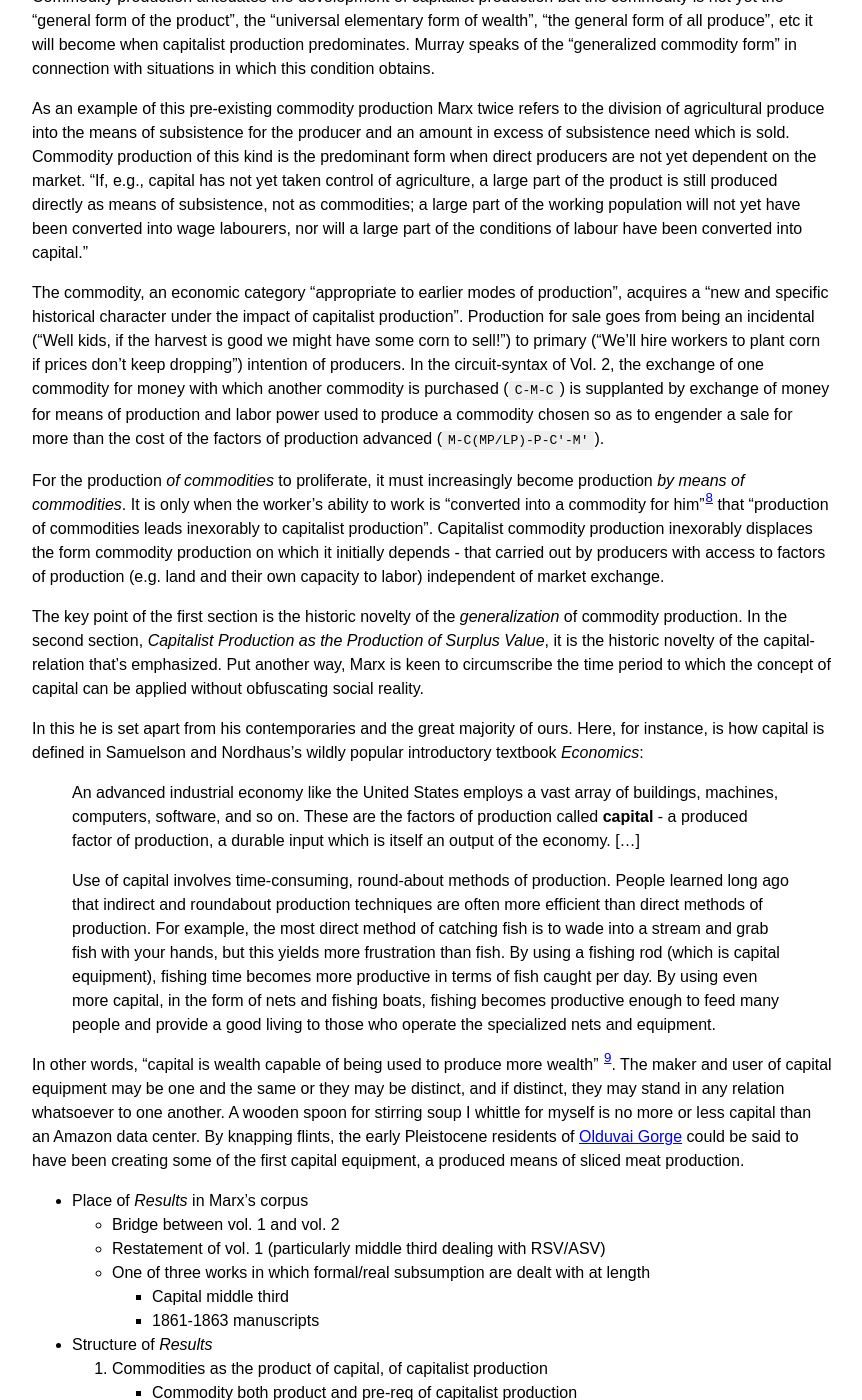
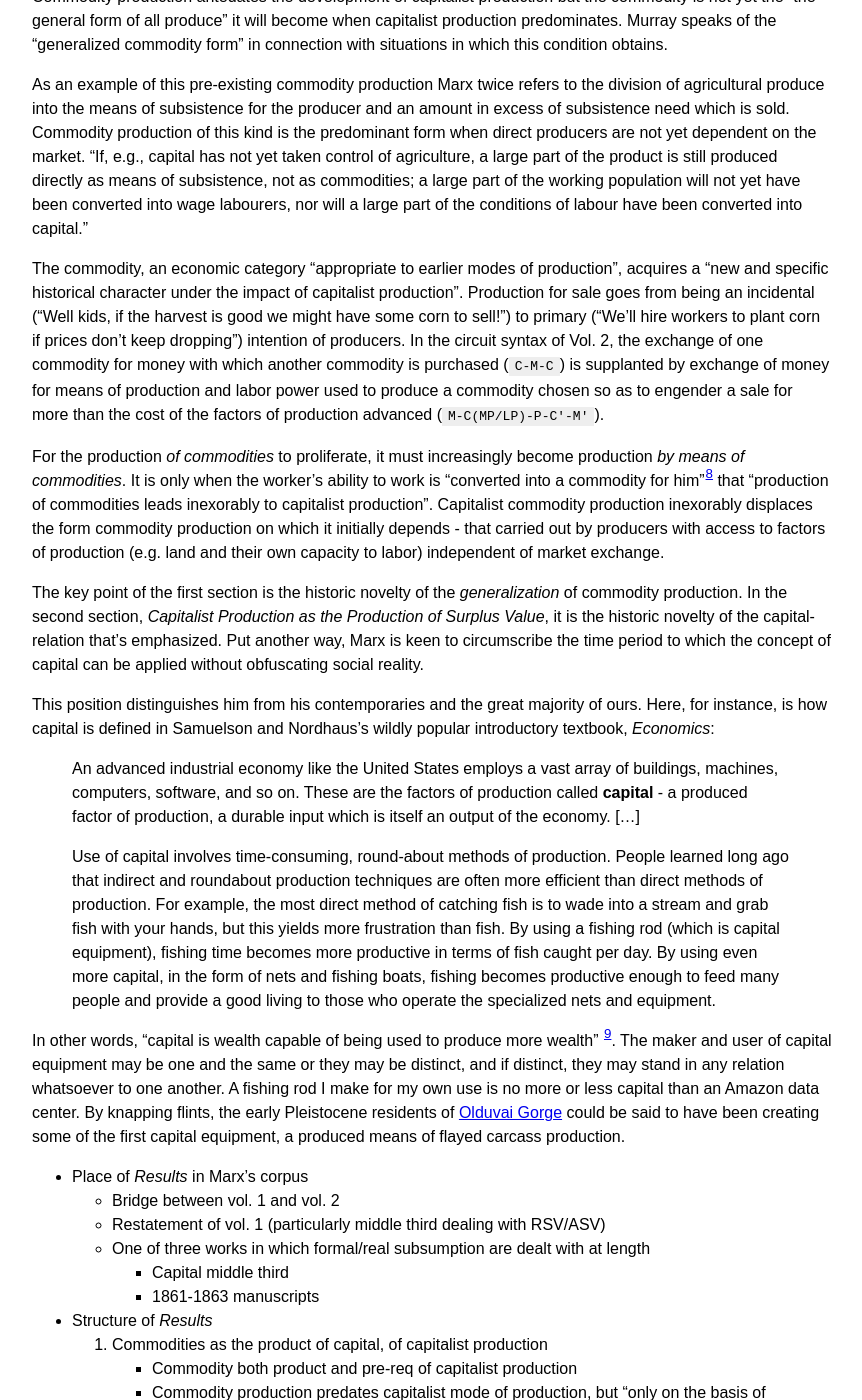
Before and after one commit to heiswayi/the-plain, a Jekyll site: the page built from _posts/2016-09-05-making-european-working-class.md, in a window 1280 px wide and 1400 px high, scrolled down 1665 px. Shown: the whole window, without its empty margins (208-1070 px from the left). Built offline with Jekyll 4.4.1, drawn with Linux system fonts in a browser that asks for light colours; some of the changed text lies outside the part shown.

Commit message:
rewording
Signed-off-by: Bjorn Westergard <bjornw@gmail.com>

```diff
--- a/_posts/2016-09-05-making-european-working-class.md
+++ b/_posts/2016-09-05-making-european-working-class.md
@@ -32,23 +32,23 @@
 
 > If, in contrast, we consider societies where capitalist production is fully developed, the commodity appears there as both the constant elementary presupposition of capital and, on the other hand, as the direct result of the capitalist production process.
 
-Commodity production antedates the development of capitalist production but the commodity is not yet the "general form of the product", the "universal elementary form of wealth", "the general form of all produce", etc it will become when capitalist production predominates. Murray speaks of the "generalized commodity form" in connection with situations in which this condition obtains.
+Commodity production antedates the development of capitalist production but the commodity is not yet the "the general form of all produce" it will become when capitalist production predominates. Murray speaks of the "generalized commodity form" in connection with situations in which this condition obtains.
 
 As an example of this pre-existing commodity production Marx twice refers to the division of agricultural produce into the means of subsistence for the producer and an amount in excess of subsistence need which is sold. Commodity production of this kind is the predominant form when direct producers are not yet dependent on the market. "If, e.g., capital has not yet taken control of agriculture, a large part of the product is still produced directly as means of subsistence, not as commodities; a large part of the working population will not yet have been converted into wage labourers, nor will a large part of the conditions of labour have been converted into capital."
 
-The commodity, an economic category "appropriate to earlier modes of production", acquires a "new and specific historical character under the impact of capitalist production". Production for sale goes from being an incidental ("Well kids, if the harvest is good we might have some corn to sell!") to primary ("We'll hire workers to plant corn if prices don't keep dropping") intention of producers. In the circuit-syntax of Vol. 2, the exchange of one commodity for money with which another commodity is purchased (`C-M-C`) is supplanted by exchange of money for means of production and labor power used to produce a commodity chosen so as to engender a sale for more than the cost of the factors of production advanced (`M-C(MP/LP)-P-C'-M'`).
+The commodity, an economic category "appropriate to earlier modes of production", acquires a "new and specific historical character under the impact of capitalist production". Production for sale goes from being an incidental ("Well kids, if the harvest is good we might have some corn to sell!") to primary ("We'll hire workers to plant corn if prices don't keep dropping") intention of producers. In the circuit syntax of Vol. 2, the exchange of one commodity for money with which another commodity is purchased (`C-M-C`) is supplanted by exchange of money for means of production and labor power used to produce a commodity chosen so as to engender a sale for more than the cost of the factors of production advanced (`M-C(MP/LP)-P-C'-M'`).
 
 For the production _of commodities_ to proliferate, it must increasingly become production _by means of commodities_. It is only when the worker's ability to work is "converted into a commodity for him"[^forHim] that "production of commodities leads inexorably to capitalist production". Capitalist commodity production inexorably displaces the form commodity production on which it initially depends - that carried out by producers with access to factors of production (e.g. land and their own capacity to labor) independent of market exchange.
 
 The key point of the first section is the historic novelty of the _generalization_ of commodity production. In the second section, _Capitalist Production as the Production of Surplus Value_, it is the historic novelty of the capital-relation that's emphasized. Put another way, Marx is keen to circumscribe the time period to which the concept of capital can be applied without obfuscating social reality.
 
-In this he is set apart from his contemporaries and the great majority of ours. Here, for instance, is how capital is defined in Samuelson and Nordhaus's wildly popular introductory textbook _Economics_:
+This position distinguishes him from his contemporaries and the great majority of ours. Here, for instance, is how capital is defined in Samuelson and Nordhaus's wildly popular introductory textbook,   _Economics_:
 
 > An advanced industrial economy like the United States employs a vast array of buildings, machines, computers, software, and so on. These are the factors of production called __capital__ - a produced factor of production, a durable input which is itself an output of the economy. [...]
 
 > Use of capital involves time-consuming, round-about methods of production. People learned long ago that indirect and roundabout production techniques are often more efficient than direct methods of production. For example, the most direct method of catching fish is to wade into a stream and grab fish with your hands, but this yields more frustration than fish. By using a fishing rod (which is capital equipment), fishing time becomes more productive in terms of fish caught per day. By using even more capital, in the form of nets and fishing boats, fishing becomes productive enough to feed many people and provide a good living to those who operate the specialized nets and equipment.
 
-In other words, "capital is wealth capable of being used to produce more wealth" [^wealth2wealth]. The maker and user of capital equipment may be one and the same or they may be distinct, and if distinct, they may stand in any relation whatsoever to one another. A wooden spoon for stirring soup I whittle for myself is no more or less capital than an Amazon data center. By knapping flints, the early Pleistocene residents of [Olduvai Gorge](https://en.wikipedia.org/wiki/Olduvai_Gorge#Toolmaking) could be said to have been creating some of the first capital equipment, a produced means of sliced meat production.
+In other words, "capital is wealth capable of being used to produce more wealth" [^wealth2wealth]. The maker and user of capital equipment may be one and the same or they may be distinct, and if distinct, they may stand in any relation whatsoever to one another. A fishing rod I make for my own use is no more or less capital than an Amazon data center. By knapping flints, the early Pleistocene residents of [Olduvai Gorge](https://en.wikipedia.org/wiki/Olduvai_Gorge#Toolmaking) could be said to have been creating some of the first capital equipment, a produced means of flayed carcass production.
 
 - Place of _Results_ in Marx's corpus
   - Bridge between vol. 1 and vol. 2
```
